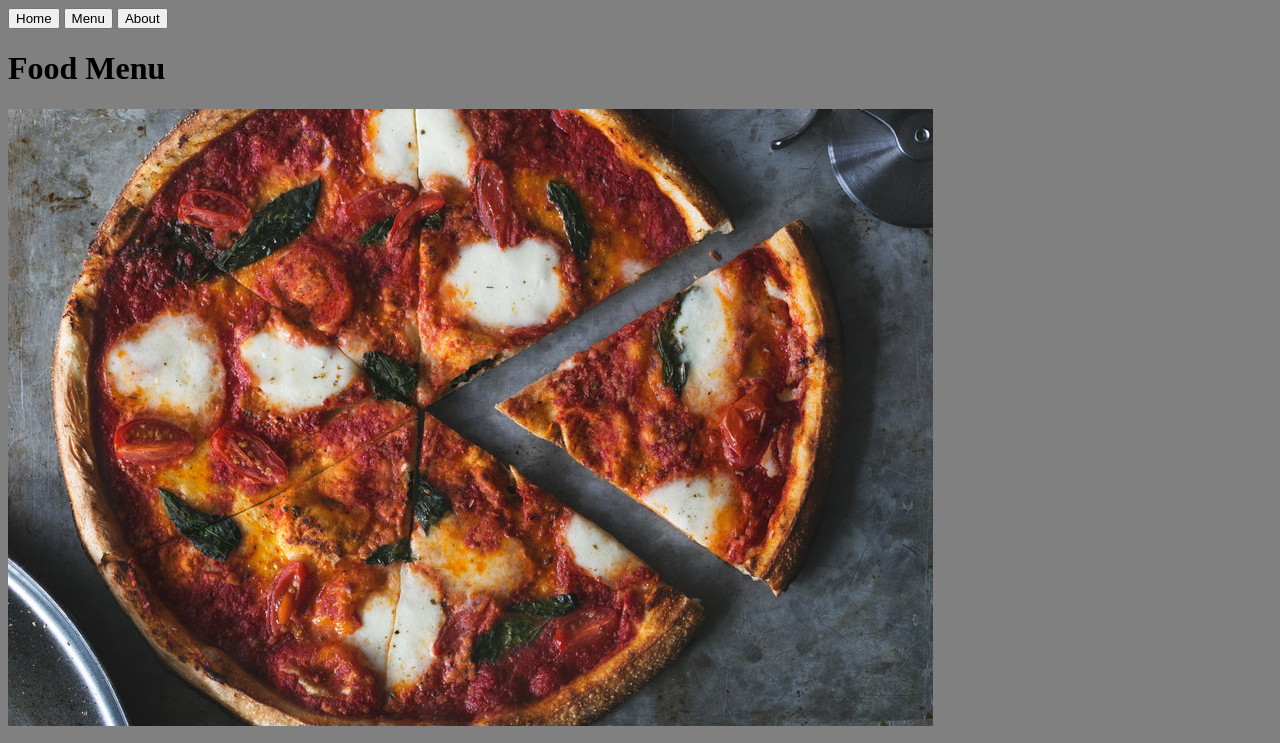
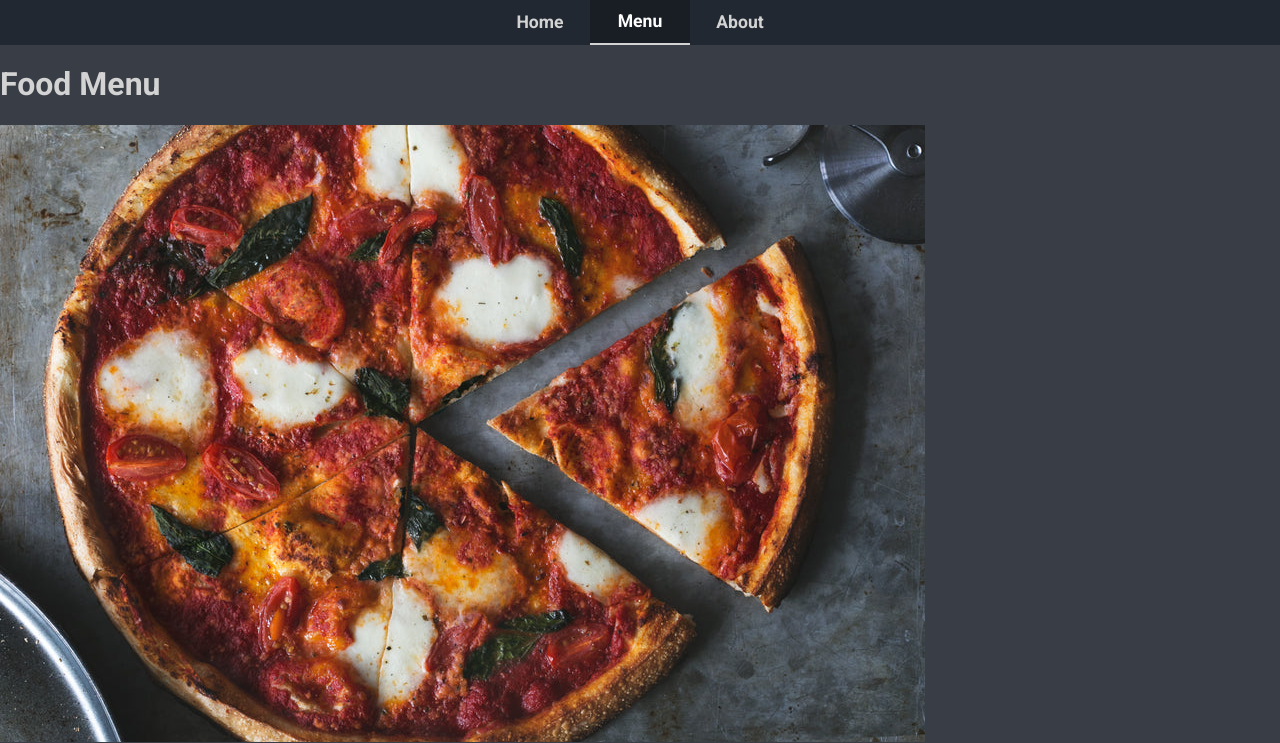
Before and after one commit to farzad-d/odin-restaurant-page, a website built with webpack: page src/template.html in a window 1280 px wide. Both pictures are taken after a click on the button "Menu". Shown: the top 743 px of the page. Built offline with nearby package versions, Linux system fonts and the light colour scheme.

Commit message:
Style navbar and refactor button functions

```diff
--- a/package.json
+++ b/package.json
@@ -17,9 +17,14 @@
   },
   "homepage": "https://github.com/farzad-d/restaurant-page#readme",
   "devDependencies": {
+    "css-loader": "^7.1.2",
     "html-webpack-plugin": "^5.6.4",
+    "style-loader": "^4.0.0",
     "webpack": "^5.101.3",
     "webpack-cli": "^6.0.1",
     "webpack-dev-server": "^5.2.2"
+  },
+  "dependencies": {
+    "normalize.css": "^8.0.1"
   }
 }
--- a/src/home.js
+++ b/src/components/home.js
@@ -1,4 +1,4 @@
-import fastFoodImg from "./fast-food.png";
+import fastFoodImg from "../assets/images/hero-photo.png";
 
 function loadHome() {
   const content = document.getElementById("content");
--- a/src/index.js
+++ b/src/index.js
@@ -1,23 +1,28 @@
-import loadHome from "./home.js";
-import loadAbout from "./about.js";
-import loadMenu from "./menu.js";
+import "normalize.css";
+import "./styles.css";
+import loadHome from "./components/home.js";
+import loadAbout from "./components/about.js";
+import loadMenu from "./components/menu.js";
 
 const content = document.getElementById("content");
+const btns = document.querySelectorAll(".btn");
 
-const homeTab = document.getElementById("home-btn");
-homeTab.addEventListener("click", () => {
+const nav = document.querySelector("nav");
+nav.addEventListener("click", (e) => {
+  if (e.target === nav) return;
+
   content.replaceChildren();
-  loadHome();
+  btns.forEach((b) => b.classList.remove("active-btn"));
+  e.target.classList.add("active-btn");
+
+  switch (true) {
+    case e.target.classList.contains("home-btn"):
+      loadHome();
+      break;
+    case e.target.classList.contains("about-btn"):
+      loadAbout();
+      break;
+    case e.target.classList.contains("menu-btn"):
+      loadMenu();
+  }
 });
-
-const menuTab = document.getElementById("menu-btn");
-menuTab.addEventListener("click", () => {
-  content.replaceChildren();
-  loadMenu();
-});
-
-const aboutTab = document.getElementById("about-btn");
-aboutTab.addEventListener("click", () => {
-  content.replaceChildren();
-  loadAbout();
-});
--- /dev/null
+++ b/src/styles.css
@@ -0,0 +1,52 @@
+@font-face {
+  font-family: "Roboto";
+  src: url("./assets/fonts/Roboto-Regular.woff2") format("woff2"),
+    url("./assets/fonts/Roboto-Regular.woff") format("woff");
+  font-weight: normal;
+  font-style: normal;
+  font-display: swap;
+}
+
+@font-face {
+  font-family: "Roboto";
+  src: url("./assets/fonts/Roboto-Bold.woff2") format("woff2"),
+    url("./assets/fonts/Roboto-Bold.woff") format("woff");
+  font-weight: bold;
+  font-style: normal;
+  font-display: swap;
+}
+
+body {
+  font-family: "Roboto", sans-serif;
+  background-color: #393e46;
+  color: lightgray;
+}
+
+nav {
+  background-color: #222831;
+  height: 45px;
+  width: 100vw;
+  display: flex;
+  align-items: center;
+  justify-content: center;
+}
+
+.btn {
+  height: inherit;
+  width: 100px;
+  border: none;
+  background-color: #222831;
+  color: lightgray;
+  font-weight: bold;
+  font-size: 1.1rem;
+}
+
+.btn:hover {
+  background-color: #191d24;
+}
+
+.active-btn {
+  background-color: #191d24;
+  border-bottom: 2px solid lightgray;
+  color: white;
+}
--- a/src/template.html
+++ b/src/template.html
@@ -5,12 +5,12 @@
     <meta name="viewport" content="width=device-width, initial-scale=1.0" />
     <title>Restaurant Page</title>
   </head>
-  <body style="background-color: gray">
+  <body>
     <header>
       <nav>
-        <button id="home-btn">Home</button>
-        <button id="menu-btn">Menu</button>
-        <button id="about-btn">About</button>
+        <button class="home-btn btn">Home</button>
+        <button class="menu-btn btn">Menu</button>
+        <button class="about-btn btn">About</button>
       </nav>
       <div id="content"></div>
     </header>
--- a/webpack.config.js
+++ b/webpack.config.js
@@ -20,18 +20,23 @@ module.exports = {
   ],
   module: {
     rules: [
-      // {
-      //   test: /\.css$/i,
-      //   use: ["style-loader", "css-loader"],
-      // },
+      {
+        test: /\.(woff|woff2|eot|ttf|otf)$/i,
+        type: "asset/resource",
+      },
+
+      {
+        test: /\.(png|svg|jpg|jpeg|gif)$/i,
+        type: "asset/resource",
+      },
+      {
+        test: /\.css$/i,
+        use: ["style-loader", "css-loader"],
+      },
       // {
       //   test: /\.html$/i,
       //   loader: "html-loader",
       // },
-      {
-        test: /\.(png|svg|jpg|jpeg|gif)$/i,
-        type: "asset/resource",
-      },
     ],
   },
 };
```
Also changed, not shown: src/components/menu.js (renamed from src/menu.js, +6 -6 lines), src/assets/fonts/Roboto-Bold.woff (added), src/assets/fonts/Roboto-Bold.woff2 (added), src/assets/fonts/Roboto-Regular.woff (added), src/assets/fonts/Roboto-Regular.woff2 (added), src/assets/images/burger.jpg (renamed from src/burger.jpg), src/assets/images/hero-photo.png (renamed from src/fast-food.png), src/assets/images/pasta.jpg (renamed from src/pasta.jpg), src/assets/images/pizza.jpg (renamed from src/pizza.jpg), src/assets/images/salad.jpg (renamed from src/salad.jpg), src/assets/images/sandwich.jpg (renamed from src/sandwich.jpg), src/assets/images/taco.jpg (renamed from src/taco.jpg), src/components/about.js (renamed from src/about.js), 1 other file.
